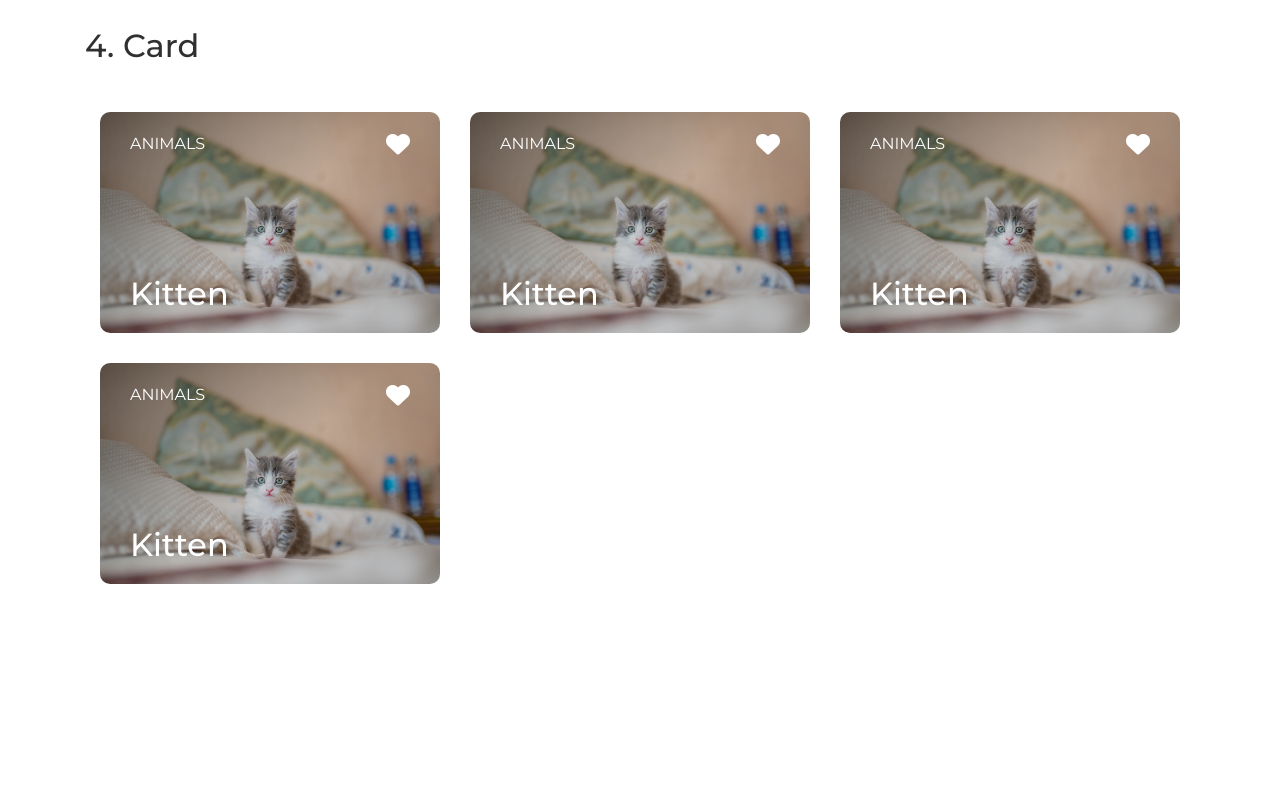
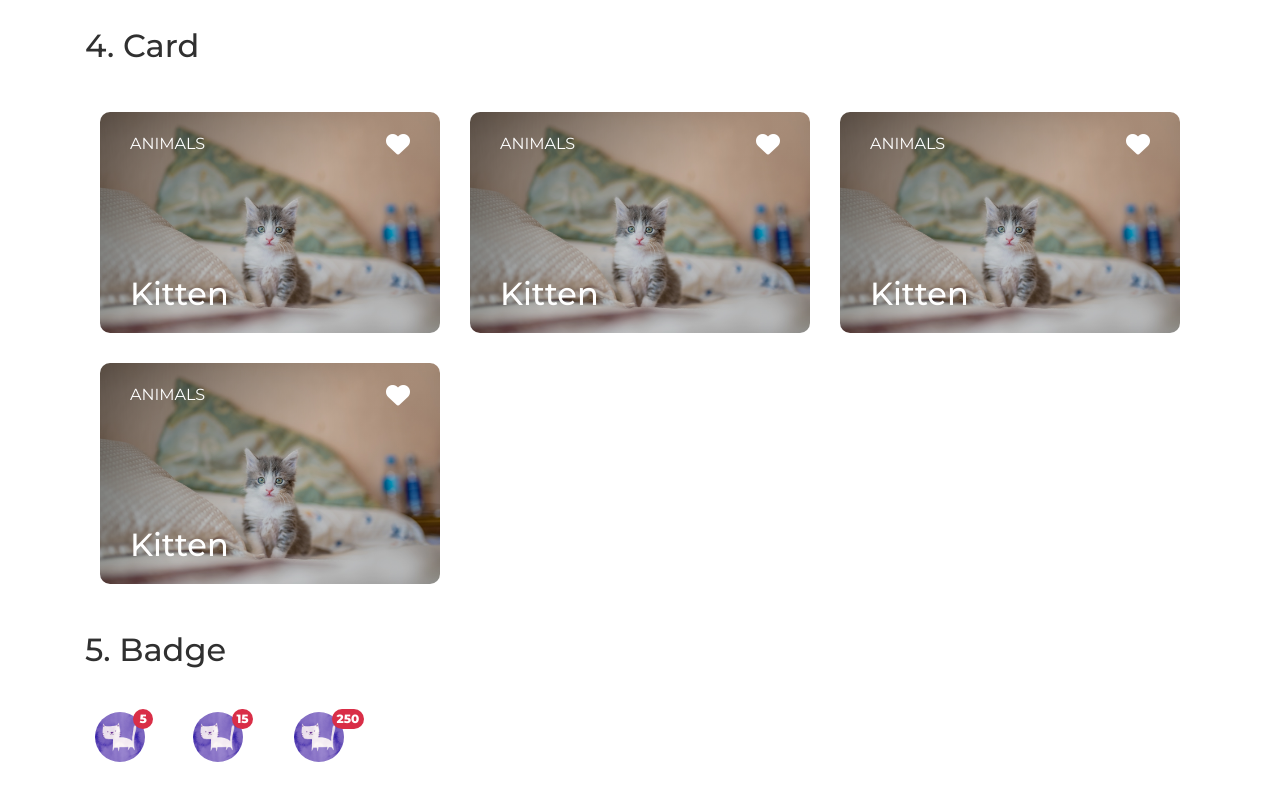
Before and after one commit to TinyLittleMaggie/Basic-Web-Components, a plain HTML site: page index.html in a window 1280 px wide. Shown: the part 726-1526 px from the top of the page. Before the commit the page ends 1395 px from the top, so only its background shows below. Drawn offline with nearby package versions, Linux system fonts and the light colour scheme.

Commit message:
Add badges to avatars

```diff
--- /dev/null
+++ b/css/components/badge.css
@@ -0,0 +1,11 @@
+.badge {
+  background-color: #D92E47;
+  color: #FFF;
+  min-width: 20px;
+  height: 20px;
+  padding-top: 4px;
+  border-radius: 20px;
+  position: relative;
+  top: -18px;
+  right: 26px;
+}
--- a/css/style.css
+++ b/css/style.css
@@ -6,6 +6,7 @@
 @import url("components/button.css");
 @import url("components/dropdown.css");
 @import url("components/card.css");
+@import url("components/badge.css");
 
 /* Overall Styling */
 body {
--- a/index.html
+++ b/index.html
@@ -45,7 +45,6 @@
         </div>
 
       <h2>4. Card</h2>
-
       <div class="container">
         <div class="row">
           <div class="col-sm-12 col-md-6 col-lg-4">
@@ -79,6 +78,14 @@
         </div>
       </div>
 
+      <h2>5. Badge</h2>
+      <img src="img/avatar-1.png" class="avatar">
+      <span class="badge">5</span>
+      <img src="img/avatar-1.png" class="avatar">
+      <span class="badge">15</span>
+      <img src="img/avatar-1.png" class="avatar">
+      <span class="badge">250</span>
+
     </div>
 
     <!-- Optional JavaScript -->
```
